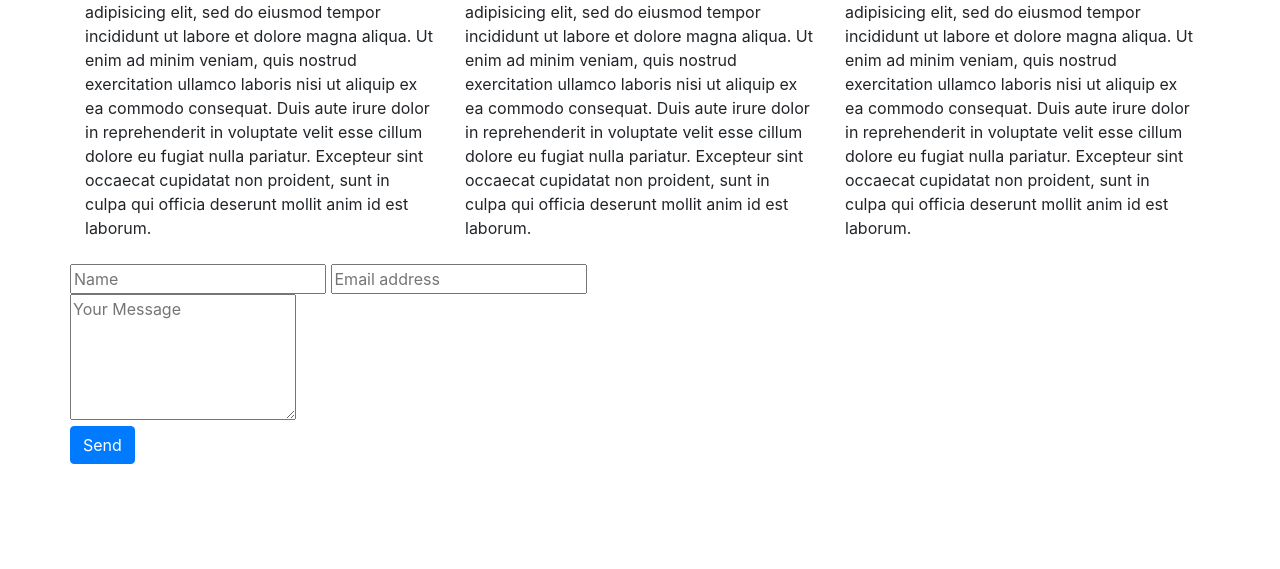
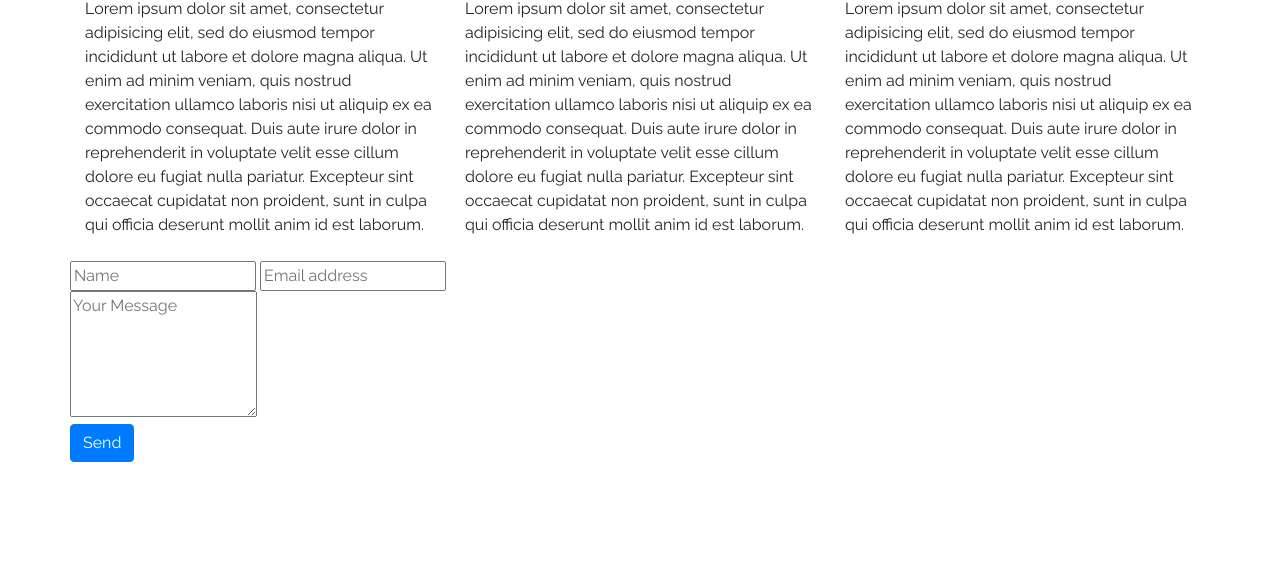
Before and after one commit to toshma/htge, a plain HTML site: page index.html in a window 1280 px wide. Shown: the part 231-800 px from the top of the page. Drawn offline with Linux system fonts and the light colour scheme.

Commit message:
HREF !!!!

```diff
--- a/index.html
+++ b/index.html
@@ -9,7 +9,7 @@
 
       <!-- css -->
       <link rel="stylesheet" href="css/bootstrap.min.css">
-      <link rel="stylesheet" herf="css/style.css">
+      <link rel="stylesheet" href="css/style.css">
     </head>
 
   <!-- contenu du site -->
```
Also changed, not shown: css/style.css (+1 -6 lines).
